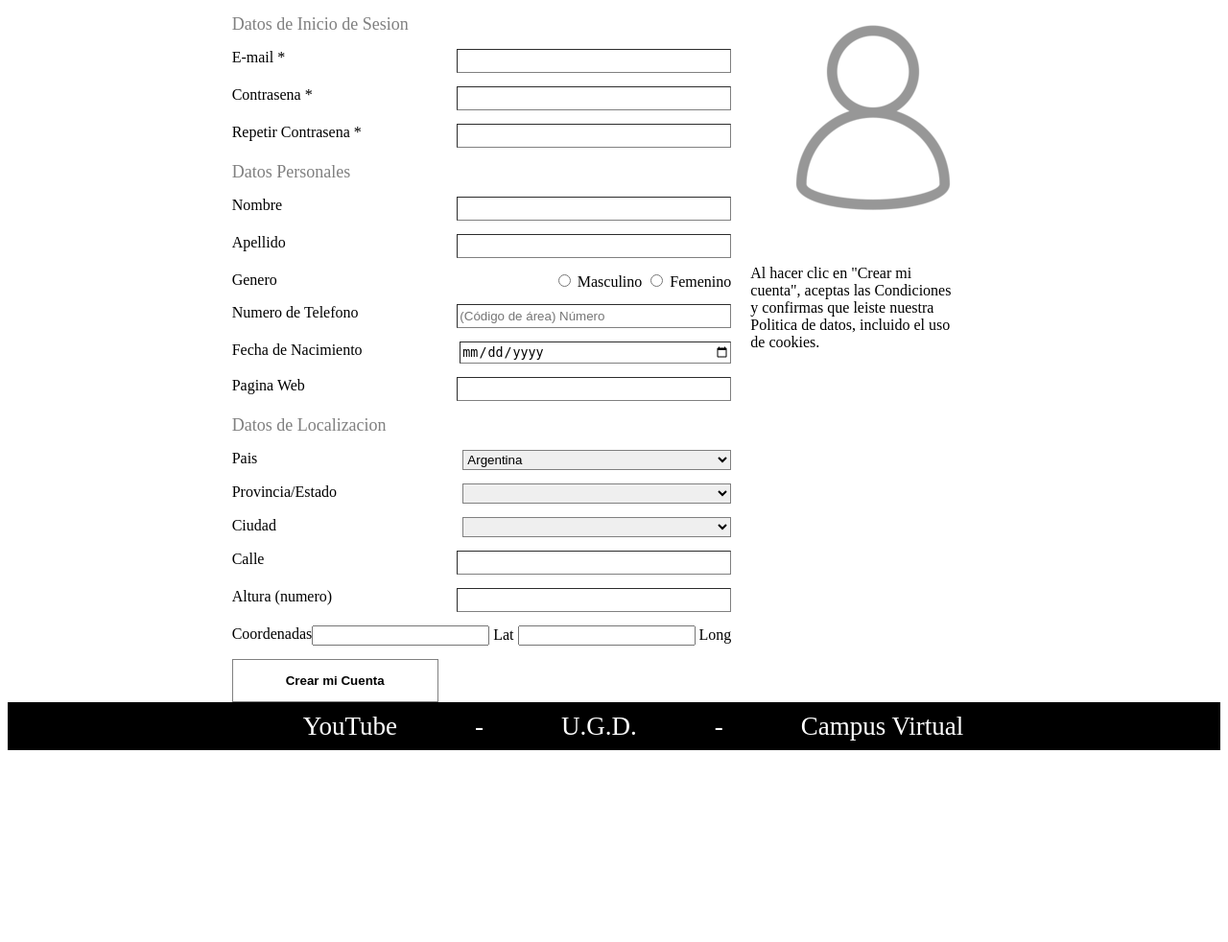
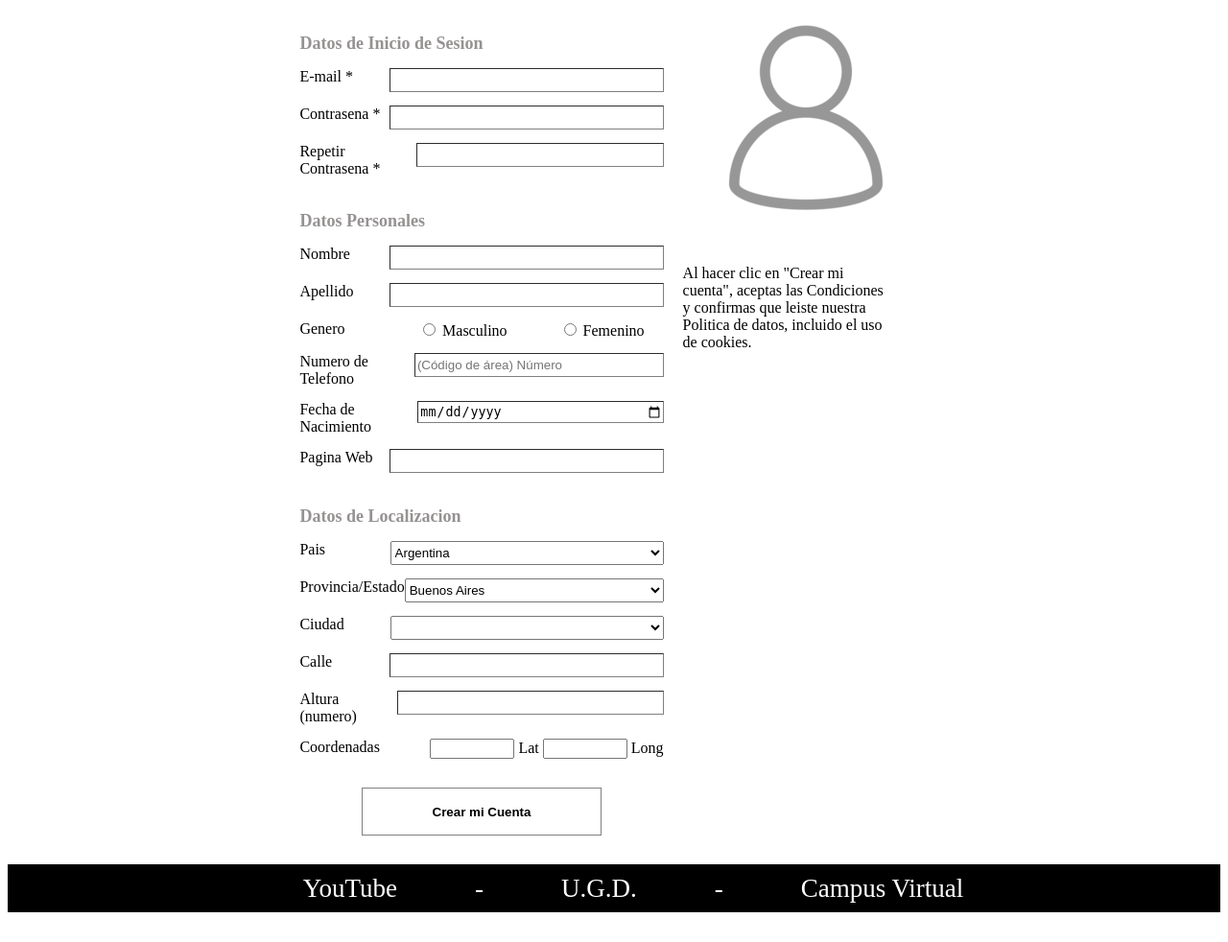
Before and after one commit to maroj0/Taller-web, a PHP site: page /registro_usuario.html in a window 1280 px wide. Shown: the part 93-1075 px from the top of the page at 96% size. Before the commit the page ends 875 px from the top, so only its background shows below. Run offline with PHP 8.4, Linux system fonts and the light colour scheme; lists and menus that the app fills with data are empty.

Commit message:
Terminado

```diff
--- a/css/style.css
+++ b/css/style.css
@@ -117,8 +117,8 @@ button{
     border-width: 1px;
     background:white;
     border-color: grey;
-    width: 215px;
-    height: 45px;
+    width: 250px;
+    height: 50px;
 }
 
 #b_iniciar{
@@ -168,10 +168,10 @@ hr{
 }
 
 h2{
-    color: grey;
+    color: rgb(150, 146, 146);
     font-size: 18px;
-    font-weight: 90;
-    margin-top: 15px;
+    font-weight: bold;
+    margin-top: 35px;
     margin-bottom: 15px;
 }
 
@@ -198,8 +198,22 @@ h2{
     border-width: 1px;
 }
 
+.desplegable{
+    width: 285px;
+    height: 25px;
+}
+
+.boton_registrar_cuenta{
+    display: flex;
+    justify-content: center;
+    align-items:center;
+    margin-top: 30px;
+    margin-bottom: 30px;
+}
+
 .seccion_datos{
     margin-right: 20px;
+    width: 30%;
 }
 
 .div_banner{
--- a/registro_usuario.html
+++ b/registro_usuario.html
@@ -50,9 +50,9 @@
                             <label class="etiquetas">Genero</label>
                             <div>
                                 <input type="radio" id="masculino" name="genero_masculino" value="Masculino">
-                                <label for="masculino">Masculino</label>
+                                <label for="masculino" style="margin-right: 50px;">Masculino</label>
                                 <input type="radio" id="femenino" name="genero_femenino" value="Femenino">
-                                <label for="femenino">Femenino</label>
+                                <label for="femenino" style="margin-right: 20px;">Femenino</label>
                             </div>
                         </div>
                         <div class="lineas_formulario">
@@ -65,28 +65,49 @@
                         </div>
                         <div class="lineas_formulario">
                             <label class="etiquetas">Pagina Web</label>
-                            <input type="url" name="pagina_web" class="campo_registro"><!--Cambiar el tipo del campo de pagina web-->
+                            <input type="url" name="pagina_web" class="campo_registro">
                         </div>
                     </article>
                     <article class="datos_formulario_registro">
                         <h2>Datos de Localizacion</h2>
                         <div class="lineas_formulario">
                         <label class="etiquetas">Pais</label>
-                        <select name="pais" class="campo_registro">
+                        <select name="pais" class="desplegable">
                             <option value="AR">Argentina</option>
-                            <option value="BR">Brasil</option>
-                            <option value="PY">Paraguay</option>
                         </select>
                         </div>
                         <div class="lineas_formulario">
                         <label class="etiquetas">Provincia/Estado</label>
-                        <select name="Provincia" class="campo_registro">
-                            <option></option>
+                        <select name="Provincia" class="desplegable">
+                            <option value="Buenos Aires">Buenos Aires</option>
+                            <option value="Buenos Aires Capital">Buenos Aires Capital</option>
+                            <option value="Catamarca">Catamarca</option>
+                            <option value="Chaco">Chaco</option>
+                            <option value="Chubut">Chubut</option>
+                            <option value="Cordoba">Cordoba</option>
+                            <option value="Corrientes">Corrientes</option>
+                            <option value="Entre Rios">Entre Rios</option>
+                            <option value="Formosa">Formosa</option>
+                            <option value="Jujuy">Jujuy</option>
+                            <option value="La Pampa">La Pampa</option>
+                            <option value="La Rioja">La Rioja</option>
+                            <option value="Mendoza">Mendoza</option>
+                            <option value="Misiones">Misiones</option>
+                            <option value="Neuquen">Neuquen</option>
+                            <option value="Rio Negro">Rio Negro</option>
+                            <option value="Salta">Salta</option>
+                            <option value="San Juan">San Juan</option>
+                            <option value="San Luis">San Luis</option>
+                            <option value="Santa Cruz">Santa Cruz</option>
+                            <option value="Santa Fe">Santa Fe</option>
+                            <option value="Santiago del Estero">Santiago del Estero</option>
+                            <option value="Tierra del Fuego">Tierra del Fuego</option>
+                            <option value="Tucuman">Tucuman</option>
                         </select>
                         </div>
                         <div class="lineas_formulario">
                         <label class="etiquetas">Ciudad</label>
-                        <select name="ciudad" class="campo_registro">
+                        <select name="ciudad" class="desplegable">
                             <option></option>
                         </select>
                         </div>
@@ -99,17 +120,21 @@
                         <input name="altura_calle_user" class="campo_registro">
                         </div>
                         <div class="lineas_formulario">
-                        <label class="etiquetas">Coordenadas</label>
-                        <div>
-                            <input type="number" name="latitud">
-                            <label class="etiquetas">Lat</label>
-                            <input type="number" name="longitud">
-                            <label class="etiquetas">Long</label>
+                            <div>
+                                <label class="etiquetas">Coordenadas</label>
+                            </div>
+                            <div>
+                                <input type="number" name="latitud" style="width: 80px;">
+                                <label class="etiquetas">Lat</label>
+                                <input type="number" name="longitud" style="width: 80px;">
+                                <label class="etiquetas">Long</label>
+
+                            </div>
                         </div>
-                        </div>
-
+                    </article>
+                    <div class="boton_registrar_cuenta">
                         <button type="submit">Crear mi Cuenta</button>
-                    </article>
+                    </div>
                 </section>
                 <section>
                     <div class="div_banner">
@@ -121,11 +146,11 @@
         </form>
         <footer class="pie_de_pagina">
             <ul class="menu_inferior">
-                <a href="https://www.youtube.com/" class="link_menu"><li class="texto_menu_inferior">YouTube</li></a>
+                <a href="https://www.youtube.com/" class="link_menu" target="_blank"><li class="texto_menu_inferior">YouTube</li></a>
                 <li class="texto_menu_inferior">-</li>
-                <a href="https://www.ugd.edu.ar/" class="link_menu"><li class="texto_menu_inferior">U.G.D.</li></a>
+                <a href="https://www.ugd.edu.ar/" class="link_menu" target="_blank"><li class="texto_menu_inferior">U.G.D.</li></a>
                 <li class="texto_menu_inferior">-</li>
-                <a href="https://campusvirtual.ugd.edu.ar/" class="link_menu"><li class="texto_menu_inferior">Campus Virtual</li></a>
+                <a href="https://campusvirtual.ugd.edu.ar/" class="link_menu" target="_blank"><li class="texto_menu_inferior">Campus Virtual</li></a>
             </ul>
         </footer>
     </body>
```
Also changed, not shown: favicon.ico.
